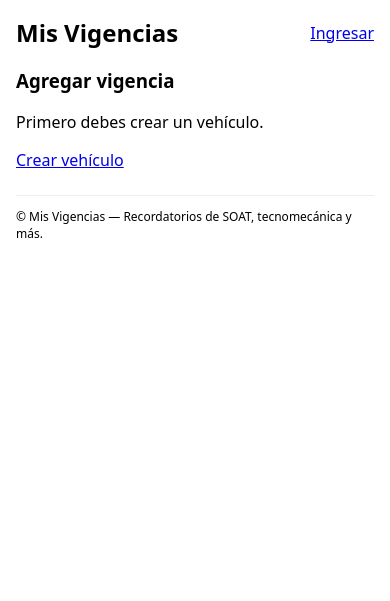
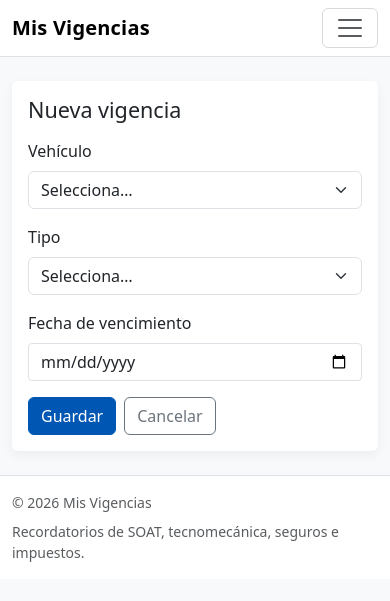
Before and after one commit to CortinezO98/MisVigencias, a Django app: template templates/core/vigencia_form.html in a window 390 px wide. Shown: the top 601 px of the page. Run offline with Django 3.2, Linux system fonts and the light colour scheme; the template is opened without the code that fills it, so the values that code supplies are empty.

Commit message:
Integrate django-allauth and redesign UI with Bootstrap
Added django-allauth for authentication with Google and Facebook providers, updated settings and middleware, and replaced default auth URLs. Introduced new login and signup templates, and refactored all templates to use Bootstrap 5 for a modern, responsive UI. Added a custom CSS file for further styling, and improved dashboard and form layouts for better user experience.

```diff
--- a/core/urls.py
+++ b/core/urls.py
@@ -3,12 +3,12 @@ from . import views
 
 urlpatterns = [
     path("", views.landing, name="landing"),
-    path("registro/", views.register, name="register"),
     path("dashboard/", views.dashboard, name="dashboard"),
+
     path("vehiculos/nuevo/", views.vehicle_create, name="vehicle_create"),
     path("vigencias/nueva/", views.vigencia_create, name="vigencia_create"),
     path("vigencias/<int:pk>/renove/", views.vigencia_mark_renewed, name="vigencia_mark_renewed"),
 
-
-    path("accounts/", include("django.contrib.auth.urls")),
+    path("pro/solicitar/", views.pro_request, name="pro_request"),
+    path("accounts/", include("allauth.urls")),
 ]
--- a/core/views.py
+++ b/core/views.py
@@ -153,7 +153,7 @@ def pro_request(request):
         )
 
         # Te llega a ti (configuras este correo en settings/.env)
-        admin_email = os.getenv("ADMIN_NOTIFY_EMAIL", "")
+        admin_email = getattr(settings, "ADMIN_NOTIFY_EMAIL", "")
         if admin_email:
             send_mail(subject, body, None, [admin_email], fail_silently=True)
 
--- /dev/null
+++ b/static/css/app.css
@@ -0,0 +1,15 @@
+/* Ajustes mínimos y profesionales */
+.navbar-brand { letter-spacing: .2px; }
+.card { border: 0; }
+.card.shadow-sm { box-shadow: 0 .25rem .75rem rgba(0,0,0,.05) !important; }
+.btn-primary { background-color: #0056b3; border-color: #0056b3; }
+.btn-primary:hover { background-color: #004085; border-color: #004085; }
+.form-control { border-radius: .25rem; }
+.form-control:focus { border-color: #80bdff; box-shadow: 0 0 0 .2rem rgba(0,123,255,.25); }
+.table-hover tbody tr:hover { background-color: #f1f1f1; }
+.footer { background-color: #f8f9fa; padding: 1rem 0; text-align: center; font-size: .875rem; color: #6c757d; }
+.alert { border-radius: .25rem; }
+.alert-success { background-color: #d4edda; border-color: #c3e6cb; color: #155724; }
+.alert-danger { background-color: #f8d7da; border-color: #f5c2c7; color: #721c24; }
+.alert-warning { background-color: #fff3cd; border-color: #ffecb5; color: #856404; }
+.alert-info { background-color: #d1ecf1; border-color: #bee5eb; color: #0c5460; }
--- a/templates/base.html
+++ b/templates/base.html
@@ -1,39 +1,72 @@
+{% load static %}
 <!doctype html>
 <html lang="es">
     <head>
         <meta charset="utf-8"/>
         <meta name="viewport" content="width=device-width, initial-scale=1"/>
+
         <title>{% block title %}Mis Vigencias{% endblock %}</title>
+
+        <!-- Bootstrap 5.3.8 (CDN) -->
+        <link href="https://cdn.jsdelivr.net/npm/bootstrap@5.3.8/dist/css/bootstrap.min.css" rel="stylesheet">
+
+        <!-- Tu CSS -->
+        <link href="{% static 'css/app.css' %}" rel="stylesheet">
     </head>
-<body style="font-family: system-ui; max-width: 960px; margin: 0 auto; padding: 16px;">
-    <header style="display:flex; justify-content:space-between; align-items:center;">
-        <h2 style="margin:0;">Mis Vigencias</h2>
-        <nav>
+
+    <body class="bg-light">
+
+    <nav class="navbar navbar-expand-lg bg-white border-bottom">
+        <div class="container">
+            <a class="navbar-brand fw-semibold" href="{% url 'landing' %}">
+            Mis Vigencias
+            </a>
+
+            <button class="navbar-toggler" type="button" data-bs-toggle="collapse" data-bs-target="#navMain">
+            <span class="navbar-toggler-icon"></span>
+            </button>
+
+            <div class="collapse navbar-collapse" id="navMain">
+            <ul class="navbar-nav ms-auto align-items-lg-center gap-lg-2">
                 {% if user.is_authenticated %}
-            <a href="{% url 'dashboard' %}">Dashboard</a> |
-            <a href="/accounts/logout/">Salir</a>
+                <li class="nav-item"><a class="nav-link" href="{% url 'dashboard' %}">Dashboard</a></li>
+                <li class="nav-item">
+                    <form method="post" action="{% url 'account_logout' %}" class="d-inline">
+                    {% csrf_token %}
+                    <button class="btn btn-outline-secondary btn-sm">Salir</button>
+                    </form>
+                </li>
                 {% else %}
-            <a href="/accounts/login/">Ingresar</a>
+                <li class="nav-item"><a class="nav-link" href="{% url 'account_login' %}">Ingresar</a></li>
+                <li class="nav-item"><a class="btn btn-primary btn-sm" href="{% url 'account_signup' %}">Crear cuenta</a></li>
                 {% endif %}
+            </ul>
+            </div>
+        </div>
     </nav>
-    </header>
+
+    <main class="container py-4">
 
         {% if messages %}
-        <div style="margin: 12px 0;">
+            <div class="mb-3">
             {% for message in messages %}
-            <div style="padding:10px; border:1px solid #ddd; margin-bottom:6px;">
+                <div class="alert alert-{{ message.tags|default:'info' }} mb-2" role="alert">
                 {{ message }}
                 </div>
             {% endfor %}
             </div>
         {% endif %}
 
-    <main style="margin-top: 16px;">
         {% block content %}{% endblock %}
     </main>
 
-    <footer style="margin-top: 24px; border-top:1px solid #eee; padding-top:12px; font-size: 12px;">
-        © {{ now|default:"" }} Mis Vigencias — Recordatorios de SOAT, tecnomecánica y más.
+    <footer class="border-top bg-white">
+        <div class="container py-3 small text-muted d-flex flex-column flex-md-row justify-content-between gap-2">
+            <span>© {% now "Y" %} Mis Vigencias</span>
+            <span>Recordatorios de SOAT, tecnomecánica, seguros e impuestos.</span>
+        </div>
     </footer>
+
+    <script src="https://cdn.jsdelivr.net/npm/bootstrap@5.3.8/dist/js/bootstrap.bundle.min.js"></script>
     </body>
 </html>
--- a/templates/core/vigencia_form.html
+++ b/templates/core/vigencia_form.html
@@ -1,35 +1,49 @@
 {% extends "base.html" %}
 {% block content %}
-<h3>Agregar vigencia</h3>
+<div class="row justify-content-center">
+    <div class="col-lg-7">
+        <div class="card shadow-sm">
+        <div class="card-body">
+            <h4 class="mb-3">Nueva vigencia</h4>
 
-{% if not vehicles %}
-    <p>Primero debes crear un vehículo.</p>
-    <a href="{% url 'vehicle_create' %}">Crear vehículo</a>
-    {% else %}
-    <form method="post">
+            <form method="post" class="vstack gap-3">
             {% csrf_token %}
 
-    <label>Vehículo</label><br>
-    <select name="vehicle_id" style="width:100%; padding:8px;">
-        {% for ve in vehicles %}
-        <option value="{{ ve.id }}">{{ ve.alias }} {% if ve.plate %}({{ ve.plate }}){% endif %}</option>
+            <div>
+                <label class="form-label">Vehículo</label>
+                <select name="vehicle_id" class="form-select" required>
+                <option value="" selected disabled>Selecciona…</option>
+                {% for v in vehicles %}
+                    <option value="{{ v.id }}">{{ v.alias }}{% if v.plate %} ({{ v.plate }}){% endif %}</option>
                 {% endfor %}
-    </select><br><br>
+                </select>
+            </div>
 
-    <label>Tipo</label><br>
-    <select name="tipo" style="width:100%; padding:8px;">
+            <div>
+                <label class="form-label">Tipo</label>
+                <select name="tipo" class="form-select" required>
+                <option value="" selected disabled>Selecciona…</option>
                 <option value="SOAT">SOAT</option>
                 <option value="TECNO">Tecnomecánica</option>
                 <option value="SEGURO">Seguro</option>
                 <option value="IMPUESTO">Impuesto</option>
                 <option value="OTRO">Otro</option>
-    </select><br><br>
+                </select>
+            </div>
 
-    <label>Fecha de vencimiento</label><br>
-    <input type="date" name="fecha_vencimiento" style="width:100%; padding:8px;"><br><br>
+            <div>
+                <label class="form-label">Fecha de vencimiento</label>
+                <input type="date" name="fecha_vencimiento" class="form-control" required>
+            </div>
 
-    <button type="submit" style="padding:10px 14px;">Guardar</button>
-    <a href="{% url 'dashboard' %}">Cancelar</a>
+            <div class="d-flex gap-2">
+                <button class="btn btn-primary">Guardar</button>
+                <a class="btn btn-outline-secondary" href="{% url 'dashboard' %}">Cancelar</a>
+            </div>
+
             </form>
-{% endif %}
+        </div>
+        </div>
+    </div>
+</div>
 {% endblock %}
```
Also changed, not shown: config/settings.py (+16 -1 lines), templates/account/login.html (added, +59 -0 lines), templates/account/signup.html (added, +66 -0 lines), templates/core/dashboard.html (+69 -13 lines), templates/core/landing.html (+28 -8 lines), templates/core/vehicle_form.html (+27 -10 lines). Lines whose indentation alone changed are shown as unchanged.
